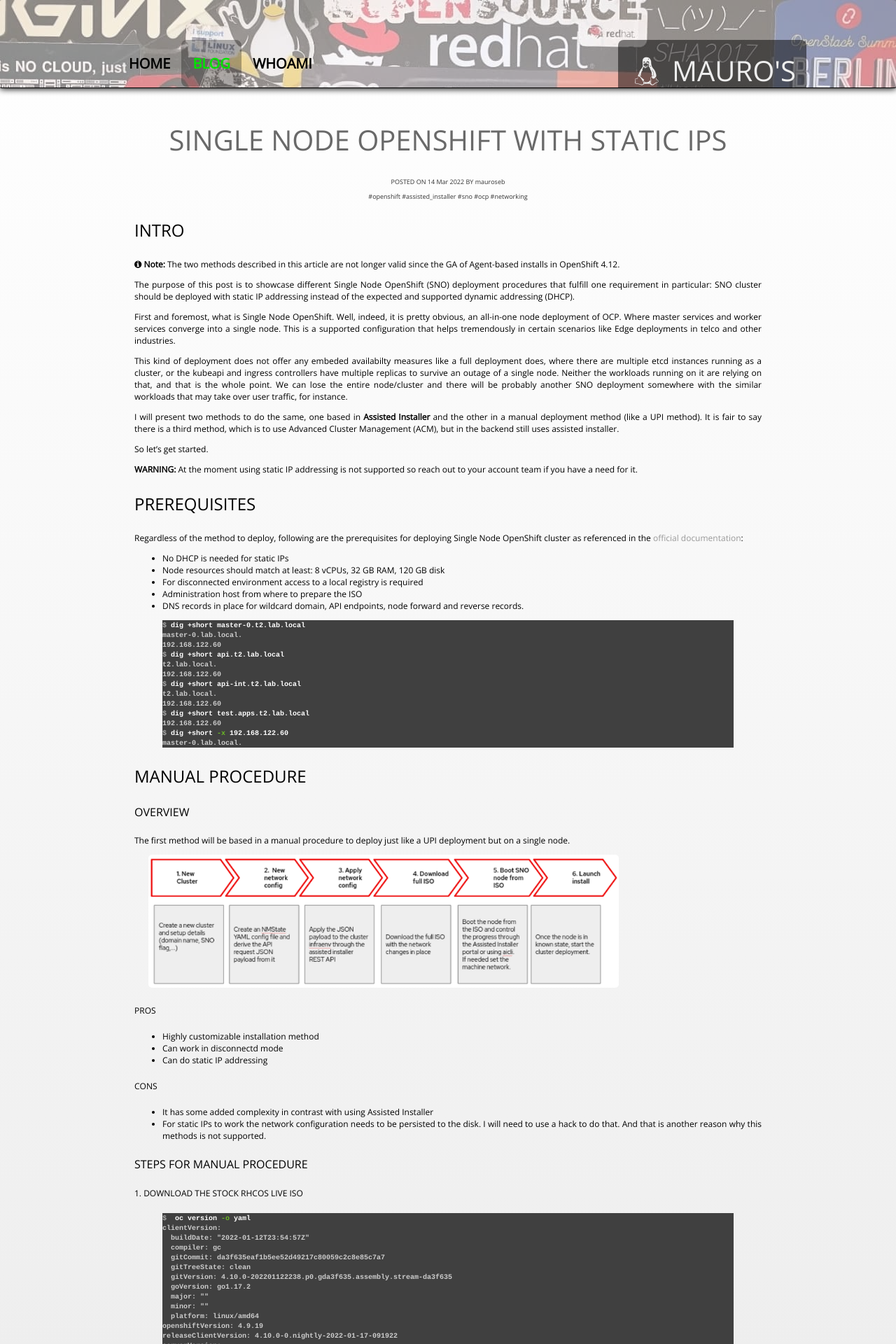
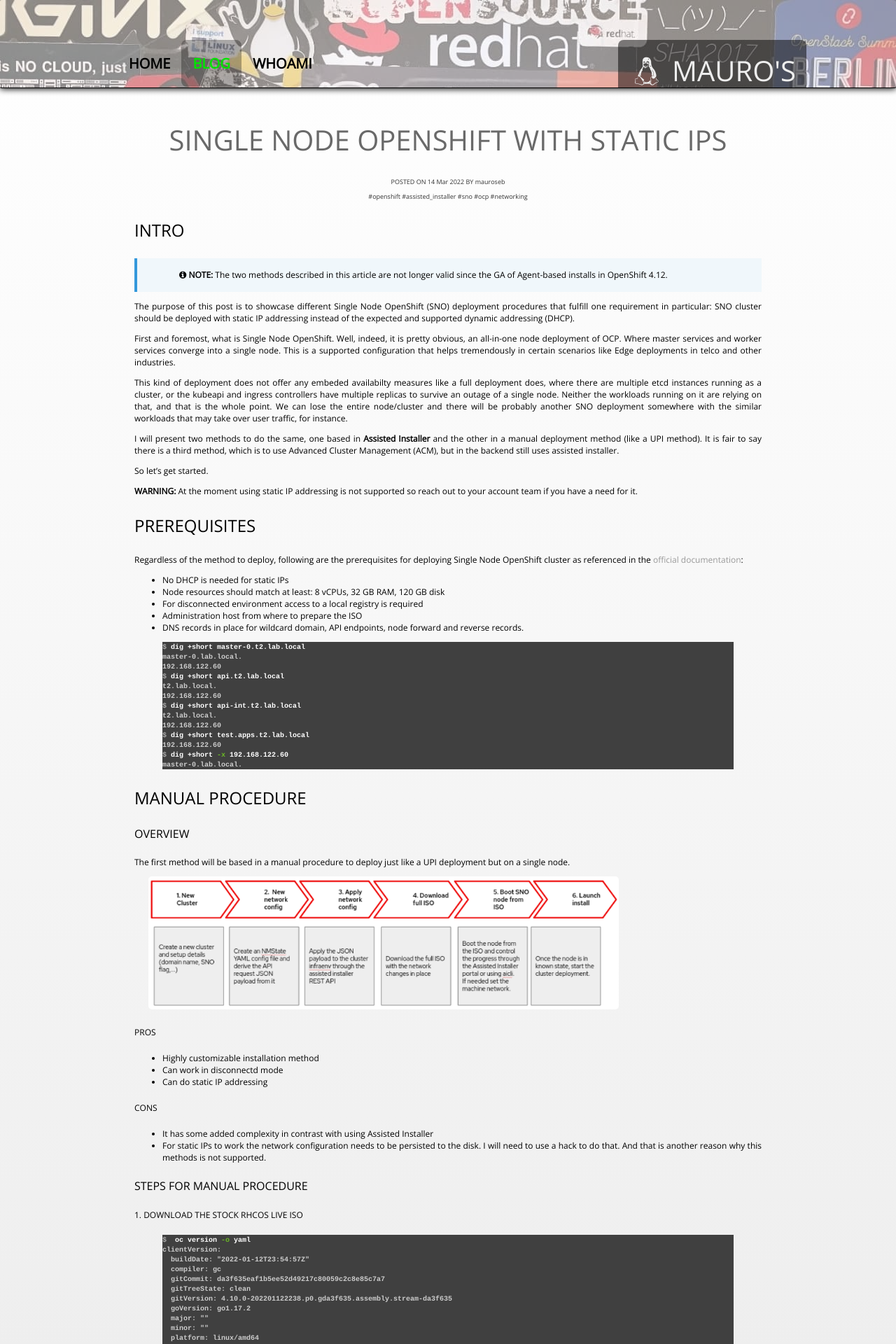
Before and after one commit to mauroseb/mauroseb.github.io, a Jekyll site: the page built from _posts/2022-03-14-sno-with-static-ips.md, in a window 1280 px wide. Shown: the top 1920 px of the page at 70% size. Built offline with Jekyll 4.4.1, drawn with Linux system fonts in a browser that asks for light colours; some of the changed text lies outside the part shown.

Commit message:
Update note.html

```diff
--- a/_includes/note.html
+++ b/_includes/note.html
@@ -1 +1 @@
-<div markdown="span" class="alert alert-info" role="alert"><i class="fa fa-info-circle"></i> <b>Note:</b> {{include.content}}</div>
+<div markdown="span" class="note" ><i class="fa fa-info-circle"></i> <b>NOTE:</b> {{include.content}}</div>
```
